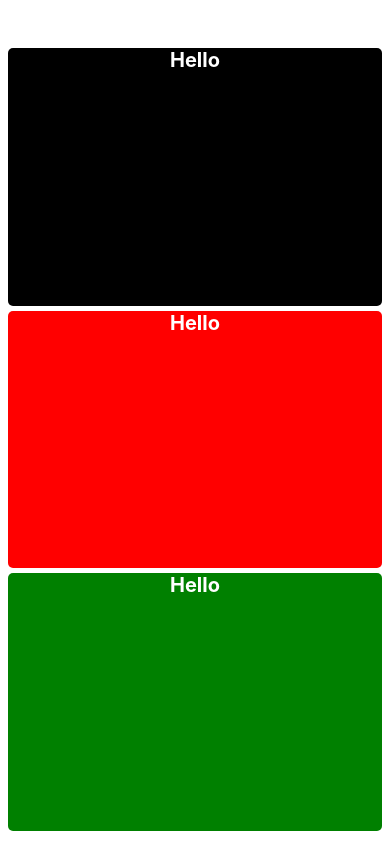
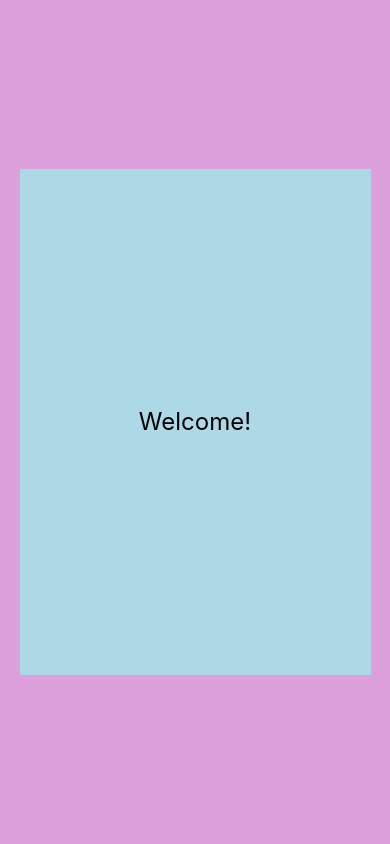
Before and after one commit to WMCharles/ReactNativeTutorials, a React Native app: screen / in a window 390 px wide. Built offline with nearby package versions, Linux system fonts and the light colour scheme.

Commit message:
add dimension api

```diff
--- a/App.jsx
+++ b/App.jsx
@@ -1,18 +1,54 @@
-import React from 'react'
-import { View, StatusBar, StyleSheet } from 'react-native'
-import Box from './components/Box'
+import React, { useEffect, useState } from 'react';
+import { View, Text, StatusBar, StyleSheet, Dimensions } from 'react-native';
 
 export default function App() {
+    const [dimensions, setDimensions] = useState({
+        window: Dimensions.get('window')
+    });
+
+    useEffect(() => {
+        const subscription = Dimensions.addEventListener('change', ({ window }) => {
+            setDimensions({ window });
+        });
+
+        // Cleanup function to remove the event listener
+        return () => {
+            subscription?.remove();
+        };
+    }, []);
+
+    const { window } = dimensions;
+    const width = window.width;
+    const height = window.height;
+
     return (
-        // <View style={styles.xx}>
-            <Box />
-        // </View>
-    )
+        <View style={styles.container}>
+            <StatusBar backgroundColor="gray" barStyle="light-content" />
+            <View
+                style={[
+                    styles.box,
+                    {
+                        width: width > 500 ? '70%' : '90%',
+                        height: height > 600 ? '60%' : '90%'
+                    }
+                ]}
+            >
+                <Text style={{ fontSize: width > 500 ? 70 : 24 }}>Welcome!</Text>
+            </View>
+        </View>
+    );
 }
 
 const styles = StyleSheet.create({
-    xx: {
-        backgroundColor: "gray",
-        padding: 7
+    container: {
+        flex: 1,
+        backgroundColor: 'plum',
+        alignItems: 'center',
+        justifyContent: 'center'
+    },
+    box: {
+        backgroundColor: 'lightblue',
+        alignItems: 'center',
+        justifyContent: 'center'
     }
-})
+});
--- a/app.json
+++ b/app.json
@@ -3,7 +3,7 @@
     "name": "masinde",
     "slug": "masinde",
     "version": "1.0.0",
-    "orientation": "portrait",
+    "orientation": "default",
     "icon": "./assets/icon.png",
     "userInterfaceStyle": "light",
     "splash": {
```
Also changed, not shown: AppDefault.jsx (deleted, +0 -15 lines), AppFlex.jsx (added, +18 -0 lines).
